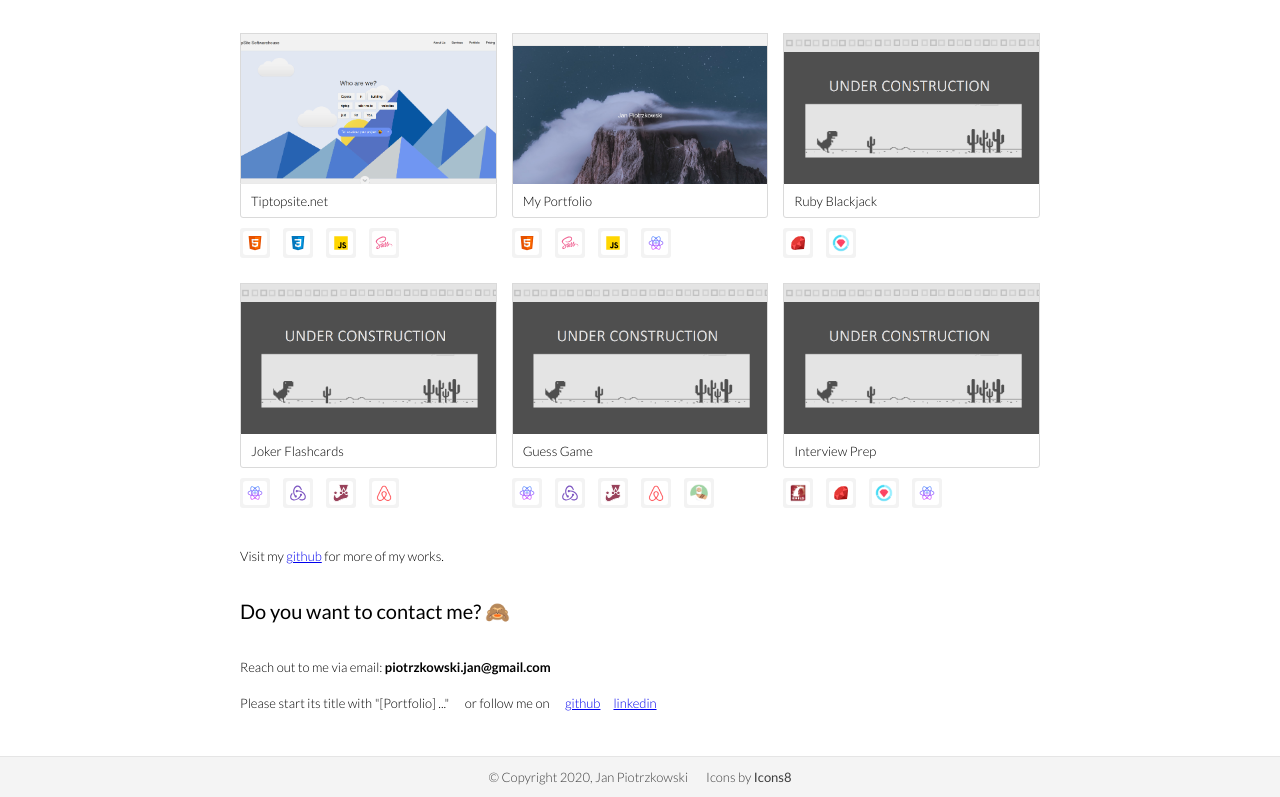
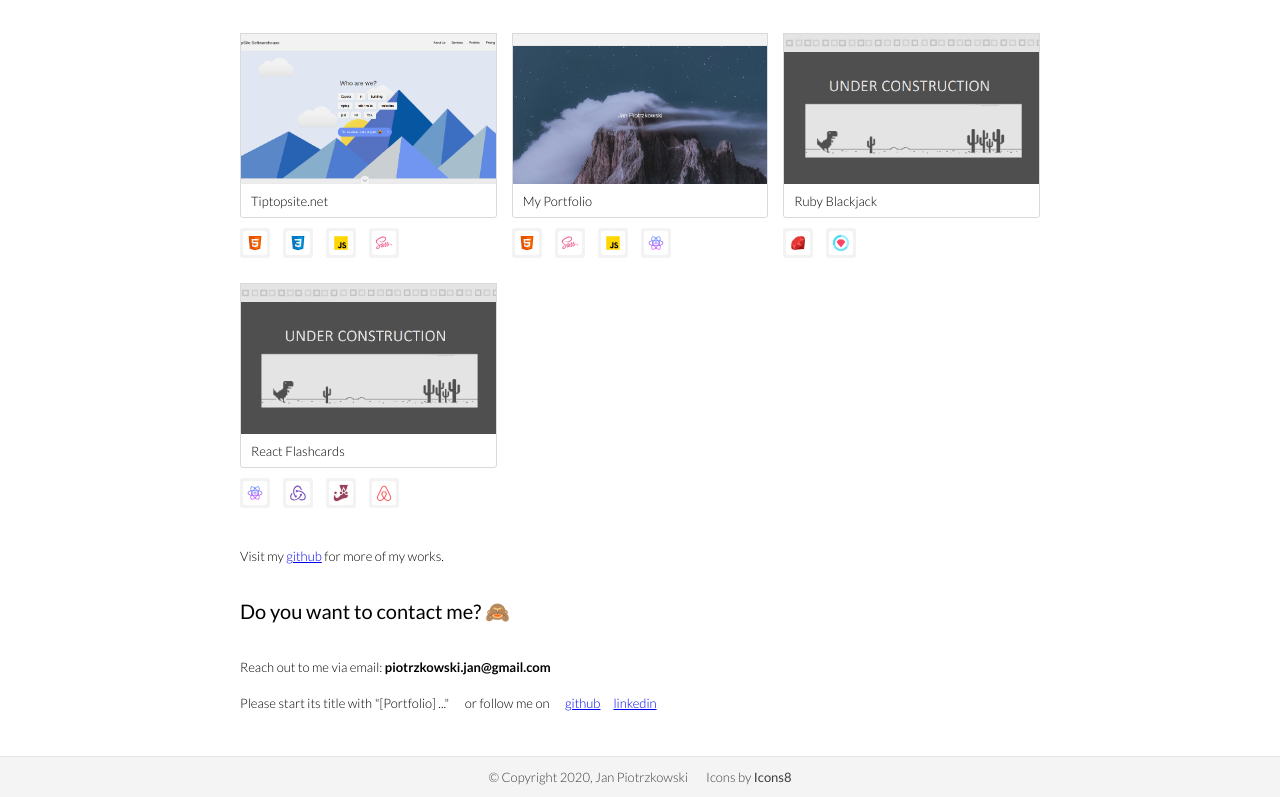
Before and after one commit to babilonczyk/react-portfolio, a React (Create React App) app: page / in a window 1280 px wide. Shown: the part 1204-2001 px from the top of the page. Built offline with nearby package versions, Linux system fonts and the light colour scheme; some icons are missing.

Commit message:
Update projects

```diff
--- a/src/App.js
+++ b/src/App.js
@@ -30,6 +30,7 @@ function _classCallCheck(instance, Constructor) { if (!(instance instanceof Cons
 function _possibleConstructorReturn(self, call) { if (!self) { throw new ReferenceError("this hasn't been initialised - super() hasn't been called"); } return call && (typeof call === "object" || typeof call === "function") ? call : self; }
 
 function _inherits(subClass, superClass) { if (typeof superClass !== "function" && superClass !== null) { throw new TypeError("Super expression must either be null or a function, not " + typeof superClass); } subClass.prototype = Object.create(superClass && superClass.prototype, { constructor: { value: subClass, enumerable: false, writable: true, configurable: true } }); if (superClass) Object.setPrototypeOf ? Object.setPrototypeOf(subClass, superClass) : subClass.__proto__ = superClass; }
+
 
 var StackTech = function (_React$Component) {
     _inherits(StackTech, _React$Component);
@@ -107,7 +108,7 @@ var Project = function (_React$Component3) {
             var links = void 0;
 
             if (this.props.links.length === 2) {
-                if (hrefs[0] === '#' && hrefs[1] === '#') links = React.createElement('div', { className: 'links links--one' });else if (hrefs[0] === '#') links = React.createElement(
+                if (hrefs[0] === '#' && hrefs[1] === '#') links = React.createElement('div', null);else if (hrefs[0] === '#') links = React.createElement(
                     'div',
                     { className: 'links links--one' },
                     React.createElement(
@@ -306,9 +307,7 @@ var App = function (_React$Component4) {
                         React.createElement(Project, { links: ["https://tiptopsite.net/", "#"], img: p_tiptop, name: 'Tiptopsite.net', techs: [html, css, js, scss] }),
                         React.createElement(Project, { links: ["https://babilonczyk.github.io/react-portfolio/", "https://github.com/babilonczyk/react-portfolio"], img: p_portfolio, name: 'My Portfolio', techs: [html, scss, js, react] }),
                         React.createElement(Project, { links: ["#", "https://github.com/babilonczyk/ruby-blackjack"], img: p_planned, name: 'Ruby Blackjack', techs: [ruby, rspec] }),
-                        React.createElement(Project, { links: ["#", "#"], img: p_planned, name: 'Joker Flashcards', techs: [react, redux, jest, enzyme] }),
-                        React.createElement(Project, { links: ["#", "#"], img: p_planned, name: 'Guess Game', techs: [react, redux, jest, enzyme, sinon] }),
-                        React.createElement(Project, { links: ["#", "#"], img: p_planned, name: 'Interview Prep', techs: [ror, ruby, rspec, react] })
+                        React.createElement(Project, { links: ["#", "https://github.com/babilonczyk/react-flashcards"], img: p_planned, name: 'React Flashcards', techs: [react, redux, jest, enzyme] })
                     ),
                     React.createElement(
                         'h3',
--- a/src/app.jsx
+++ b/src/app.jsx
@@ -183,10 +183,7 @@ class App extends React.Component {
                             <Project links={["https://tiptopsite.net/", "#"]} img={p_tiptop} name="Tiptopsite.net" techs={[html, css, js, scss]}/>
                             <Project links={["https://babilonczyk.github.io/react-portfolio/", "https://github.com/babilonczyk/react-portfolio"]} img={p_portfolio} name="My Portfolio" techs={[html, scss, js, react]}/>
                             <Project links={["#", "https://github.com/babilonczyk/ruby-blackjack"]} img={p_planned} name="Ruby Blackjack" techs={[ ruby, rspec]}/>
-                            <Project links={["#", "#"]} img={p_planned} name="Joker Flashcards" techs={[react, redux, jest, enzyme]}/>
-                            <Project links={["#", "#"]} img={p_planned} name="Guess Game" techs={[react, redux, jest, enzyme,sinon]}/>
-                            <Project links={["#", "#"]} img={p_planned} name="Interview Prep" techs={[ror, ruby, rspec, react]}/>
-
+                            <Project links={["#", "https://github.com/babilonczyk/react-flashcards"]} img={p_planned} name="React Flashcards" techs={[react, redux, jest, enzyme]}/>
                         </div>
 
                         <h3>Visit my <a target="_blank" href="https://github.com/babilonczyk">github</a> for more of my works.</h3>
```
Also changed, not shown: 13 other files (tests, documents, lock files or other folders).
